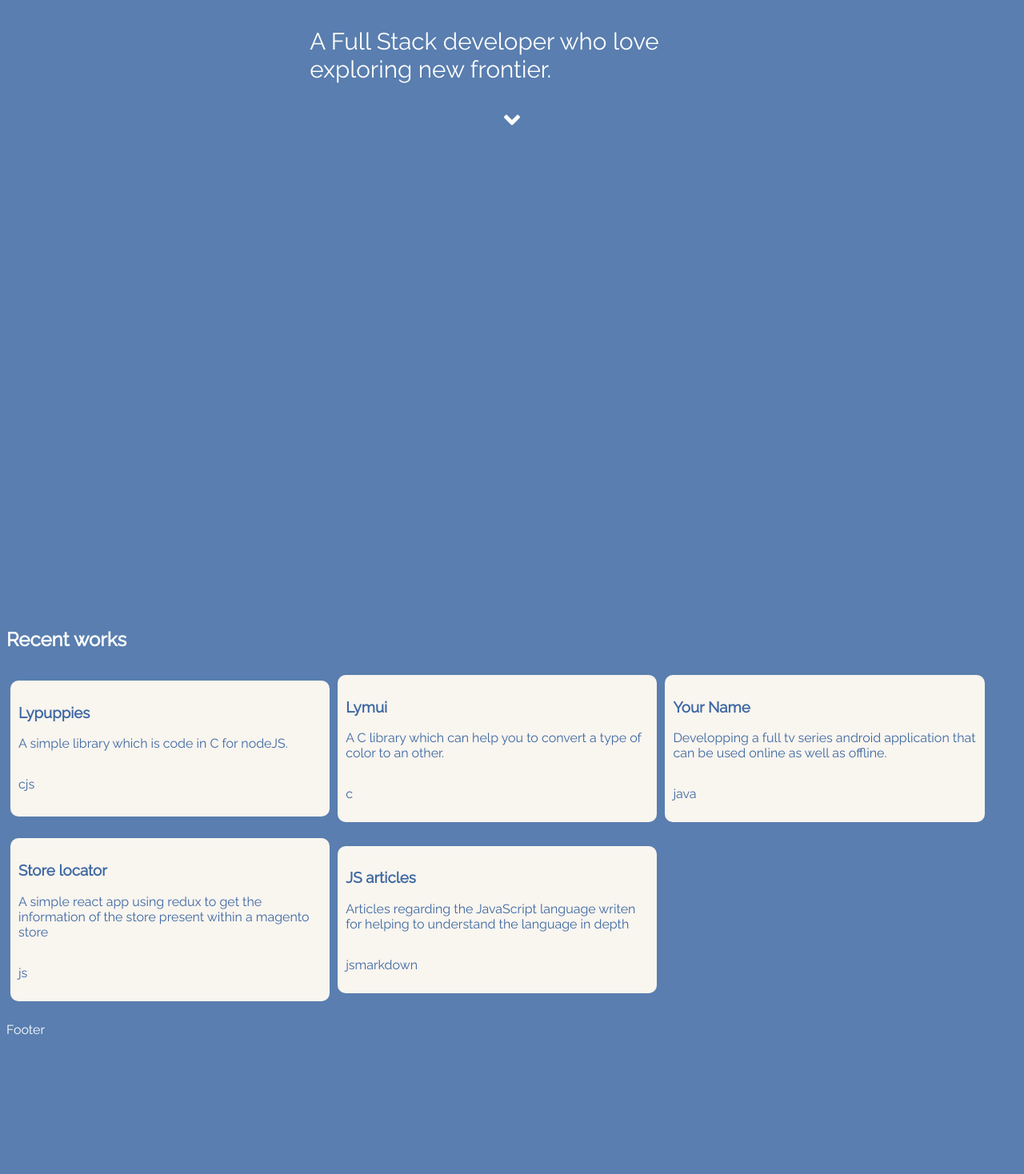
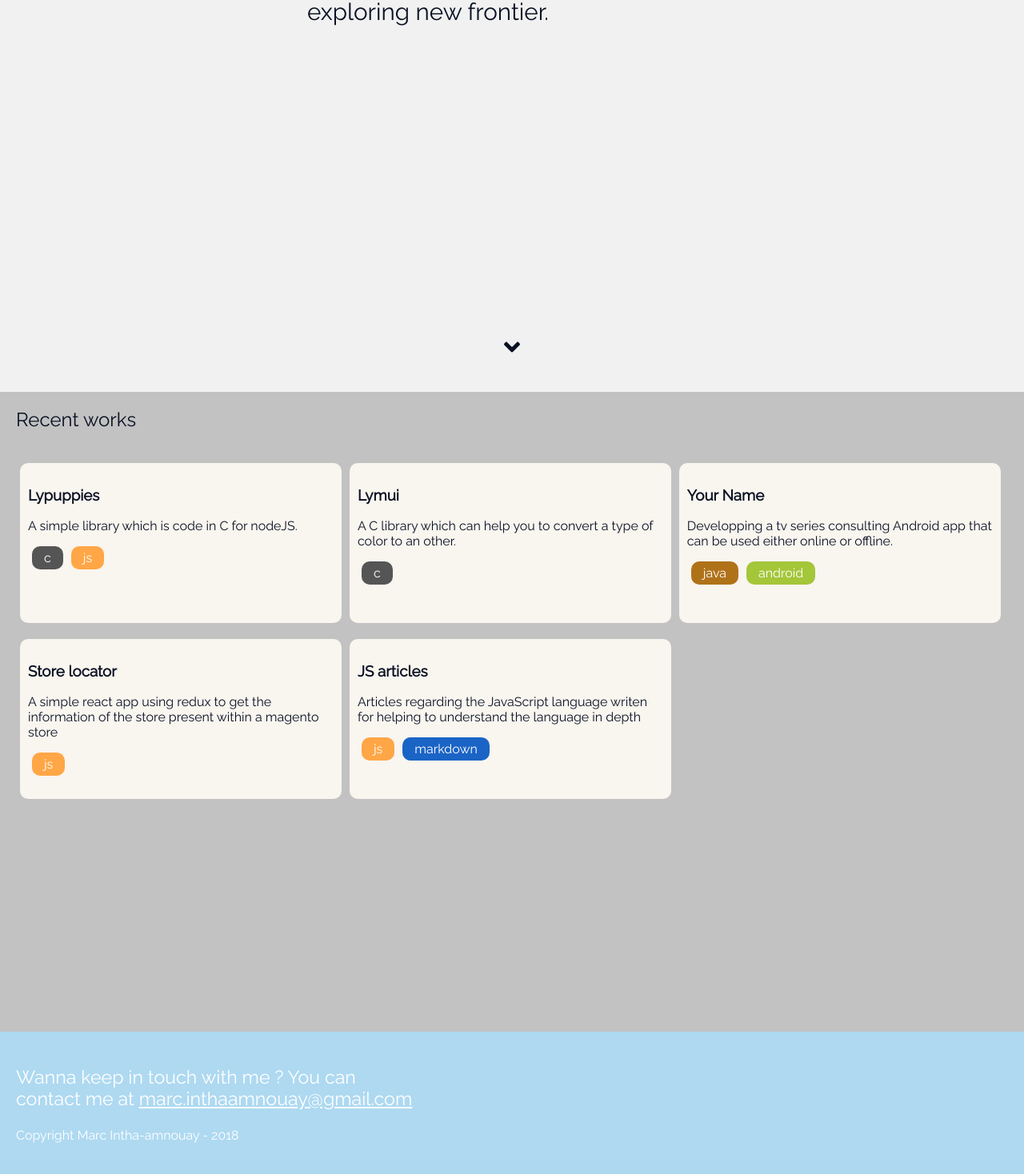
Before and after one commit to MarcInthaamnouay/portfolio, a Vue app: page / in a window 1280 px wide. Shown: the part 330-1798 px from the top of the page at 80% size. Before the commit the page ends 1643 px from the top, so only its background shows below. Built offline with nearby package versions, Linux system fonts and the light colour scheme.

Commit message:
:recycle: (color of home page)
color of home page

```diff
--- a/src/App.vue
+++ b/src/App.vue
@@ -20,4 +20,7 @@ export default {
 </script>
 
 <style lang="scss">
+  body {
+    margin: 0px;
+  }
 </style>
--- a/src/components/Footer.vue
+++ b/src/components/Footer.vue
@@ -1,11 +1,48 @@
 <template>
   <div class="footer">
-    <p>Footer</p>
+    <div id="message">
+      <h3>Wanna keep in touch with me ? You can contact me at <a v-bind:href="'mailto:' + mail">marc.inthaamnouay@gmail.com</a></h3>
+    </div>
+    <p>Copyright Marc Intha-amnouay - 2018</p>
   </div>
 </template>
 
 <script>
 export default {
-  name: 'footer'
+  name: 'footer',
+  data: () => {
+    return {
+      mail: 'marc.inthaamnouay@gmail.com'
+    }
+  }
 }
 </script>
+
+<style lang="scss">
+.footer {
+  background-color: rgba(17, 158, 239, 0.3);
+  padding: 20px;
+  height: 200px;
+
+  #message {
+    width: 40%;
+
+    a {
+      color: white;
+      transition: all 0.25s ease;
+    }
+
+    a:hover {
+      color: rgba(17, 158, 239, 0.6);
+    }
+  }
+
+  h2, h3, p {
+    font-weight: 500;
+  }
+
+  h3 {
+    font-size: 1.45em;
+  }
+}
+</style>
--- a/src/components/Header.vue
+++ b/src/components/Header.vue
@@ -19,15 +19,18 @@ export default {
 
 <style lang="scss">
   .header {
-    height: 100vh;
+    height: 100%;
 
     .content {
       width: 40%;
       margin: 0 auto;
-      margin-top: 33vh;
+      padding-top: 15%;
 
       p {
+        color: #091123;
         font-size: 1.85em;
+        margin-bottom: 0px;
+        margin-top: 0px;
       }
 
       #title {
@@ -38,6 +41,11 @@ export default {
     .arrow {
       margin: 0 auto;
       width: 20px;
+      position: absolute;
+      bottom: 20px;
+      left: 0;
+      right: 0;
+      color: #091123;
 
       svg {
         font-size: 2em;
--- a/src/components/List.vue
+++ b/src/components/List.vue
@@ -11,6 +11,7 @@
         <span
           v-for="tag in project.lang"
           v-bind:key="tag"
+          v-bind:class="tag"
         >
           <p>{{tag}}</p>
         </span>
@@ -33,17 +34,27 @@ export default {
 </script>
 
 <style lang="scss">
+.list {
+  padding: 20px;
+}
+
 .project {
-  width: 30%;
+  width: 30.8%;
   background-color: #f9f5ef;
-  min-height: 150px;
+  min-height: 180px;
   border-radius: 10px;
   margin-left: 5px;
   margin-right: 5px;
   margin-top: 10px;
   margin-bottom: 10px;
   padding: 10px;
-  color: #3d68a3;
+  color: #091123;
+  transition: .25s ease;
+}
+
+.project:hover {
+  background-color: #f9f5efc9;
+  cursor: pointer;
 }
 
 .list, .tag {
@@ -51,4 +62,40 @@ export default {
   flex-wrap: wrap;
   align-items: center;
 }
+
+.tag {
+
+  span {
+    padding-left: 10px;
+    padding-right: 10px;
+    margin-left: 5px;
+    margin-right: 5px;
+    border-radius: 10px;
+
+    p {
+      margin: 5px;
+      color: white;
+    }
+  }
+
+  .js {
+    background-color: #FFA646;
+  }
+
+  .c {
+    background-color: #555555;
+  }
+
+  .java {
+    background-color: #b07219;
+  }
+
+  .markdown {
+    background-color: #1a64c6
+  }
+
+  .android {
+    background-color: #A4C639;
+  }
+}
 </style>
--- a/src/components/Navigation.vue
+++ b/src/components/Navigation.vue
@@ -16,6 +16,7 @@ export default {
 <style lang="scss">
   .navigation {
     display: flex;
+    padding: 20px;
 
     .name {
       flex-grow: 1;
@@ -29,7 +30,7 @@ export default {
         width: 50px;
         height: 2px;
         display: block;
-        background-color: white;
+        background-color:rgba(17, 158, 239, 0.3);
         transition: width ease .25s
       }
     }
@@ -40,12 +41,12 @@ export default {
         width: 180px;
         height: 2px;
         display: block;
-        background-color: white;
+        background-color: rgba(17, 158, 239, 0.3);
       }
     }
 
     a {
-      color: white;
+      color: #091123;
       font-weight: 500;
       text-decoration: none;
       font-size: 1.15em;
--- a/src/json/project.json
+++ b/src/json/project.json
@@ -21,15 +21,16 @@
   {
     "name": "Your Name",
     "type": "school",
-    "description": "Developping a full tv series android application that can be used online as well as offline.",
+    "description": "Developping a tv series consulting Android app that can be used either online or offline.",
     "link": "https://github.com/Tinwork/YourName",
     "languages": [
-      "java"
+      "java",
+      "android"
     ],
     "misc": [
-      "android",
       "realm",
-      "dagger"
+      "dagger",
+      "native"
     ]
   },
   {
--- a/src/pages/Home.vue
+++ b/src/pages/Home.vue
@@ -1,8 +1,12 @@
 <template>
   <div class="home wrapper">
-    <Header />
-    <h2>Recent works</h2>
-    <List />
+    <div class="animation">
+      <Header />
+    </div>
+    <div class="project-wrapper">
+      <h2>Recent works</h2>
+      <List />
+    </div>
   </div>
 </template>
 
@@ -22,7 +26,26 @@ export default {
 <style lang="scss">
   body {
     font-family: 'Raleway', sans-serif;
-    background-color: rgba(48, 94, 156, 0.8);
+    background-color: #f1f1f1;
     color: white;
   }
+
+  .animation {
+    height: calc(100vh - 63px);
+  }
+
+  .project-wrapper {
+    background-color: #c2c2c2;
+    height: 100vh;
+
+    h2 {
+      padding-left: 20px;
+      padding-right: 20px;
+      padding-top: 20px;
+      padding-bottom: 10px;
+      margin-bottom: 0px;
+      color: #091123;
+      font-weight: 500;
+    }
+  }
 </style>
```
